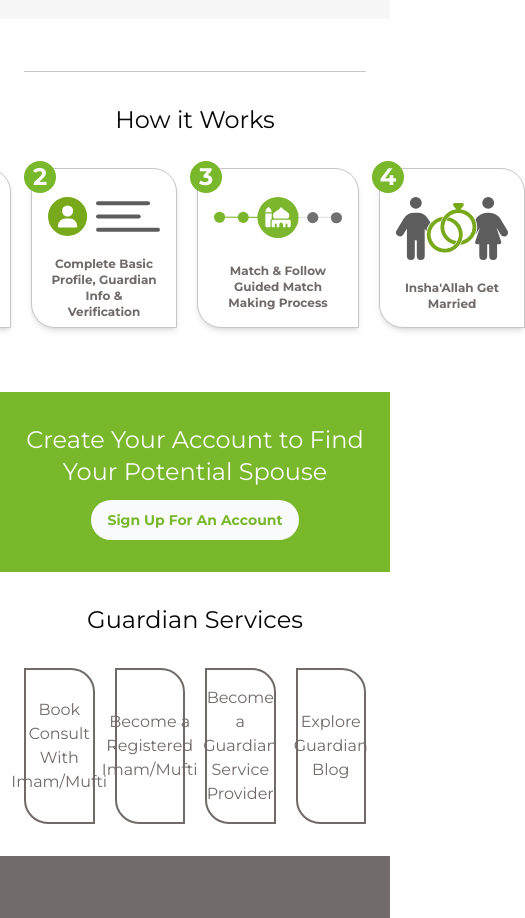
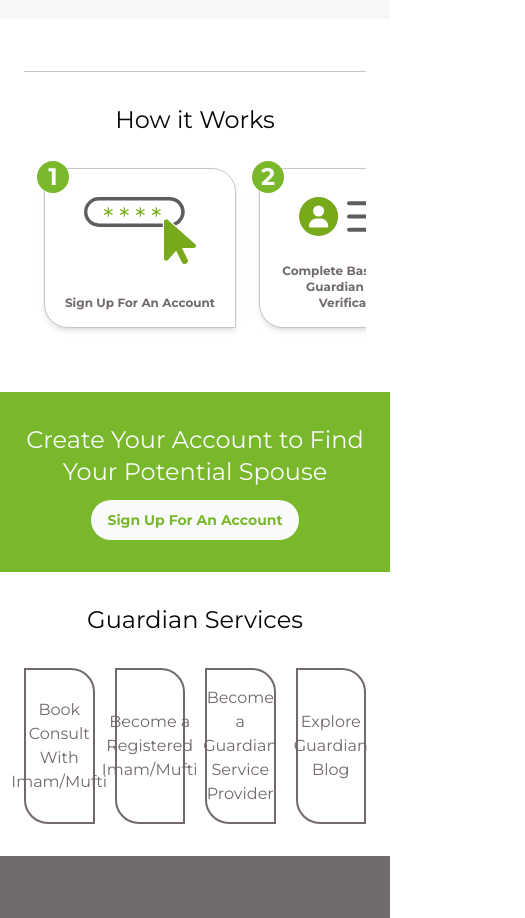
Before and after one commit to Natnael-crypto/GMM, a Next.js app in the folder client/gmm-fe/: page /en in a window 390 px wide. Shown: the part 1960-2878 px from the top of the page, 525 px wide, since content can reach past the window. Built offline with nearby package versions, Linux system fonts and the light colour scheme.

Commit message:
feat(gmm-fe): add responsivness to other platforms section

```diff
--- a/client/gmm-fe/src/components/landing-page/components/how-it-works/card.tsx
+++ b/client/gmm-fe/src/components/landing-page/components/how-it-works/card.tsx
@@ -14,7 +14,7 @@ export default function HowItWorksCard({
   return (
     <Card
       className={cn(
-        'z-10 flex flex-col justify-between items-center w-[13rem] h-[10rem] bg-background relative'
+        'z-10 flex flex-col justify-between items-center w-[12rem] h-[10rem] bg-background relative'
       )}
       onClick={onClick}
     >
--- a/client/gmm-fe/src/components/landing-page/components/how-it-works/how-it-works.tsx
+++ b/client/gmm-fe/src/components/landing-page/components/how-it-works/how-it-works.tsx
@@ -8,7 +8,17 @@ export default function HowItWorks() {
     <div className="mx-6 sm:mx-16 md:mx-24 lg:mx-52 mt-8 pt-8 border-t text-center ">
       <h2 className="text-2xl ">{t('title')}</h2>
 
-      <div className="flex gap-5 my-8 justify-center">
+      <div
+        className="overflow-auto lg:overflow-visible w-full
+      no-scrollbar "
+      >
+        <div
+          className="m-auto grid grid-cols-4 w-[55rem] gap-x-5
+      px-5
+      lg:my-8
+      justify-center
+      py-8 lg:py-0"
+        >
           <Card imageSrc="/assets/icon_sign-up-for-an-account.svg" number={1}>
             {t('step1')}
           </Card>
@@ -27,5 +37,6 @@ export default function HowItWorks() {
           </Card>
         </div>
       </div>
+    </div>
   );
 }
```
Lines whose indentation alone changed are shown as unchanged.
